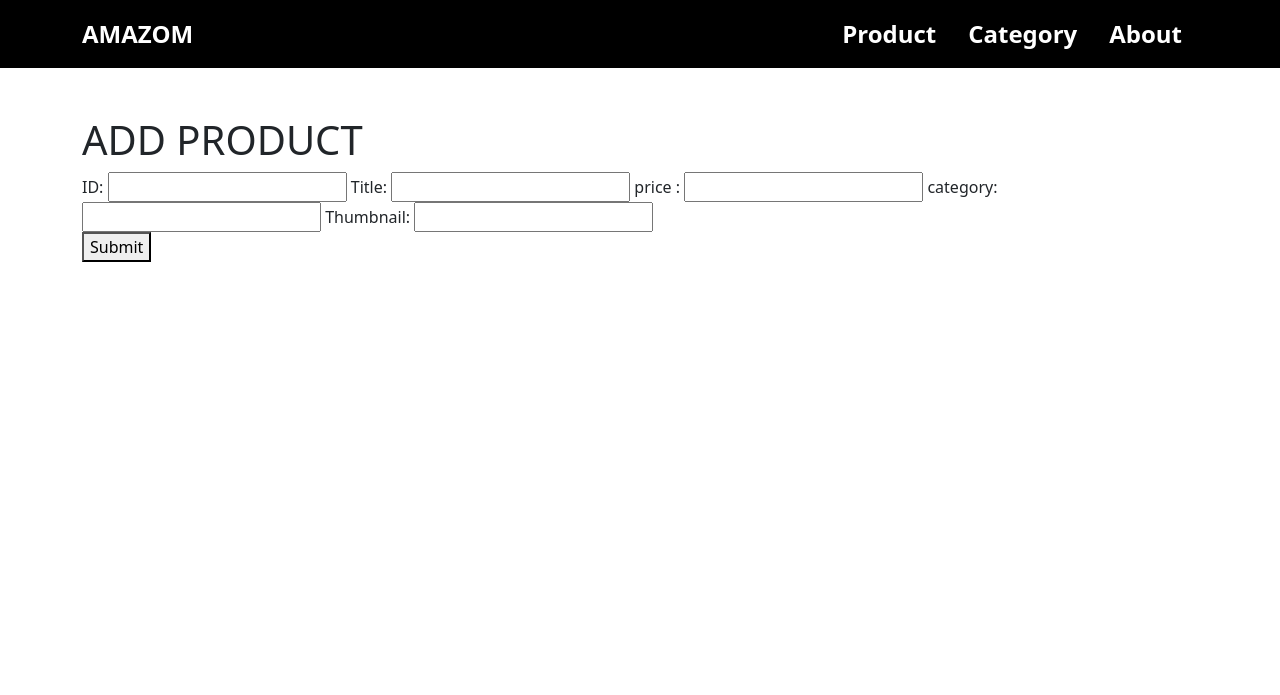
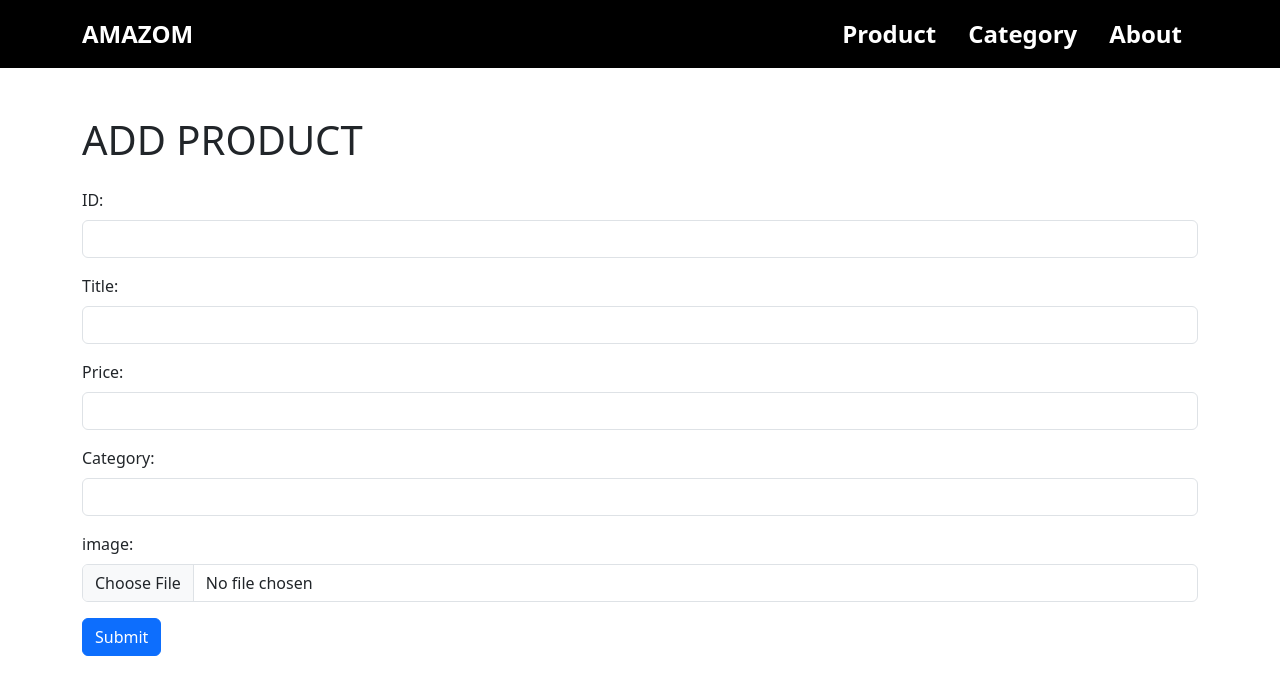
Before and after one commit to MohamedWahba10/Django, a Django app: page /addproduct/ in a window 1280 px wide. Shown: the top 695 px of the page. Run offline with Django 5.2, Linux system fonts and the light colour scheme; some libraries are stand-ins or nearby versions.

Commit message:
Second commit

```diff
--- a/ecommerce/amazon/models.py
+++ b/ecommerce/amazon/models.py
@@ -1,7 +1,4 @@
 from django.db import models
-
-
-
 
 
 class Product(models.Model):
@@ -9,7 +6,7 @@ class Product(models.Model):
     title = models.CharField(max_length=255)
     price = models.DecimalField(max_digits=10, decimal_places=2)
     category = models.CharField(max_length=255)
-    thumbnail = models.URLField()
+    image=models.ImageField(upload_to='amazon_product/',null=True,blank=True)
 
     def __str__(self):
         return self.title
--- a/ecommerce/amazon/urls.py
+++ b/ecommerce/amazon/urls.py
@@ -6,6 +6,7 @@ urlpatterns = [
     path('productDetail/<int:productID>/', views.productDetail, name='productDetail'),
     path('about/', views.about, name='about'),
     path('addproduct/', views.addproduct, name='addproduct'),
-    path('deleteproduct/<int:productID>/', views.deleteproduct, name='deleteproduct')
-
+    path('deleteproduct/<int:productID>/', views.deleteproduct, name='deleteproduct'),
+    path('updateproduct/<int:productID>/',views.updateproduct,name='updateproduct'),
+    path('formvalidation',views.formvalidation,name="formvalidation")
 ]
--- a/ecommerce/amazon/views.py
+++ b/ecommerce/amazon/views.py
@@ -1,7 +1,7 @@
 from django.shortcuts import render,reverse
 from django.http import HttpResponse ,HttpResponseRedirect
 from .models import *
-
+from .forms import *
 def product(request):
     context = {'products': Product.objects.all()}  #
     return render(request, 'pages/product.html', context)
@@ -20,7 +20,7 @@ def addproduct(request):
         title = request.POST.get('title')
         price = request.POST.get('price')
         category = request.POST.get('category')
-        thumbnail = request.POST.get('Thumbnail')
+        image = request.FILES.get('image')
 
 
         Product.objects.create(
@@ -28,12 +28,46 @@ def addproduct(request):
             title=title,
             price=price,
             category=category,
-            thumbnail=thumbnail
+            image=image
         )
         r=reverse("product")
         return HttpResponseRedirect(r)
     return render(request, 'pages/addproduct.html')
 
+
+
+
+from django.http import HttpResponseRedirect
+from django.urls import reverse
+from .forms import MYform
+from .models import Product
+
+def formvalidation(request):
+    context = {'form': MYform()}
+
+    if request.method == "POST":
+        form = MYform(request.POST, request.FILES)
+
+        if form.is_valid():
+            product_id = form.cleaned_data['id']
+            title = form.cleaned_data['title']
+            price = form.cleaned_data['price']
+            category = form.cleaned_data['category']
+            image = form.cleaned_data['image']
+
+            Product.objects.create(
+                id=product_id,
+                title=title,
+                price=price,
+                category=category,
+                image=image
+            )
+
+            return HttpResponseRedirect(reverse("product"))
+        else:
+            context['message'] = "Complete your data, please!"
+
+    return render(request, 'pages/formvalidation.html', context)
 
 
 def about(request):
@@ -44,3 +78,30 @@ def about(request):
 def deleteproduct(request, productID):
     Product.objects.filter(id=productID).delete()
     return HttpResponseRedirect(reverse("product"))
+
+
+def updateproduct(request, productID):
+    # Get the existing product data
+    context = {'product': Product.objects.get(id=productID)}
+
+    if request.method == "POST":
+        # Retrieve form data
+        product_id = request.POST.get('id')
+        title = request.POST.get('title')
+        price = request.POST.get('price')
+        category = request.POST.get('category')
+        image = request.FIELS('image')
+
+        # Update the existing product in the database
+        Product.objects.filter(id=productID).update(
+            id=product_id,
+            title=title,
+            price=price,
+            category=category,
+            image=image
+        )
+
+        # Redirect to the product list page
+        return HttpResponseRedirect(reverse("product"))
+
+    return render(request, 'pages/updateproduct.html', context)
--- a/ecommerce/ecommerce/settings.py
+++ b/ecommerce/ecommerce/settings.py
@@ -129,7 +129,8 @@ USE_TZ = True
 # https://docs.djangoproject.com/en/5.0/howto/static-files/
 
 STATIC_URL = 'static/'
-
+MEDIA_URL = 'media/'
+MEDIA_ROOT = os.path.join(BASE_DIR, 'media/')
 # Default primary key field type
 # https://docs.djangoproject.com/en/5.0/ref/settings/#default-auto-field
 
--- a/ecommerce/ecommerce/urls.py
+++ b/ecommerce/ecommerce/urls.py
@@ -16,9 +16,11 @@ Including another URLconf
 """
 from django.contrib import admin
 from django.urls import path,include
+from .settings import *
+from django.conf.urls.static import static
 
 urlpatterns = [
     path('admin/', admin.site.urls),
     path('',include('amazon.urls')),
      path('category/', include('category.urls'))
-]
+]+static(MEDIA_URL,document_root=MEDIA_ROOT)
--- a/ecommerce/templates/pages/addproduct.html
+++ b/ecommerce/templates/pages/addproduct.html
@@ -1,24 +1,35 @@
 {% extends "base.html" %} {% block content %} {% load static %}
 <div class="container ms-auto py-5">
-  <h1>ADD PRODUCT</h1>
-  <form method="POST">
-    {%csrf_token%}
-  <label >ID:</label>
-  <input type="number" name="id">
+  <h1 class="mb-4">ADD PRODUCT</h1>
+  <form method="POST" enctype="multipart/form-data">
+    {% csrf_token %}
 
-  <label>Title:</label>
-  <input type="text" name="title">
+    <div class="mb-3">
+      <label for="id" class="form-label">ID:</label>
+      <input type="number" class="form-control" name="id">
+    </div>
 
-  <label >price :</label>
-  <input type="number" name="price">
+    <div class="mb-3">
+      <label for="title" class="form-label">Title:</label>
+      <input type="text" class="form-control" name="title">
+    </div>
 
-   <label>category:</label>
-  <input type="text" name="category">
+    <div class="mb-3">
+      <label for="price" class="form-label">Price:</label>
+      <input type="number" class="form-control" name="price">
+    </div>
 
-  <label>Thumbnail:</label>
- <input type="text" name="Thumbnail">
- <br>
-  <button type="submit">Submit</button>
-</form>
+    <div class="mb-3">
+      <label for="category" class="form-label">Category:</label>
+      <input type="text" class="form-control" name="category">
+    </div>
+
+    <div class="mb-3">
+      <label for="image" class="form-label">image:</label>
+      <input type="file" class="form-control" name="image">
+    </div>
+
+    <button type="submit" class="btn btn-primary">Submit</button>
+  </form>
 </div>
 {% endblock %}
--- a/ecommerce/templates/pages/product.html
+++ b/ecommerce/templates/pages/product.html
@@ -11,6 +11,7 @@
   <body data-bs-spy="scroll" data-bs-target="#navbar-example">
     <main>
       <div class="container ms-auto py-5">
+        <h3> <a href="{% url 'formvalidation' %}">Add</a></h3>
         <table class="table table-bordered px-2 table-striped">
           <thead class="text-center fs-3">
             <tr>
@@ -31,7 +32,7 @@
                 <img
                   width="120px"
                   height="80px"
-                  src="{{ product.thumbnail }}"
+                  src="/media/{{ product.image }}"
                 />
               </td>
               <td>
@@ -42,7 +43,7 @@
               <td>
                 <a href="{% url 'addproduct' %}">ADD</a>
                 <a href="{% url 'deleteproduct' product.id %}">Delete</a>
-
+                <a href="{% url 'updateproduct' product.id %}">update</a>
               </td>
 
             </tr>
--- a/ecommerce/templates/pages/productDetail.html
+++ b/ecommerce/templates/pages/productDetail.html
@@ -17,7 +17,7 @@
           <img
             width="120px"
             height="80px"
-            src="{{ product.thumbnail }}"
+            src="{{ product.image }}"
           />
         </td>
       </tr>
```
Also changed, not shown: ecommerce/amazon/forms.py (added, +20 -0 lines), ecommerce/templates/pages/formvalidation.html (added, +19 -0 lines), ecommerce/templates/pages/updateproduct.html (added, +36 -0 lines), ecommerce/amazon/migrations/0002_remove_product_thumbnail_product_image.py (added), ecommerce/media/amazon_product/Screenshot_64.png (added), ecommerce/media/amazon_products/Screenshot_64.png (added).
